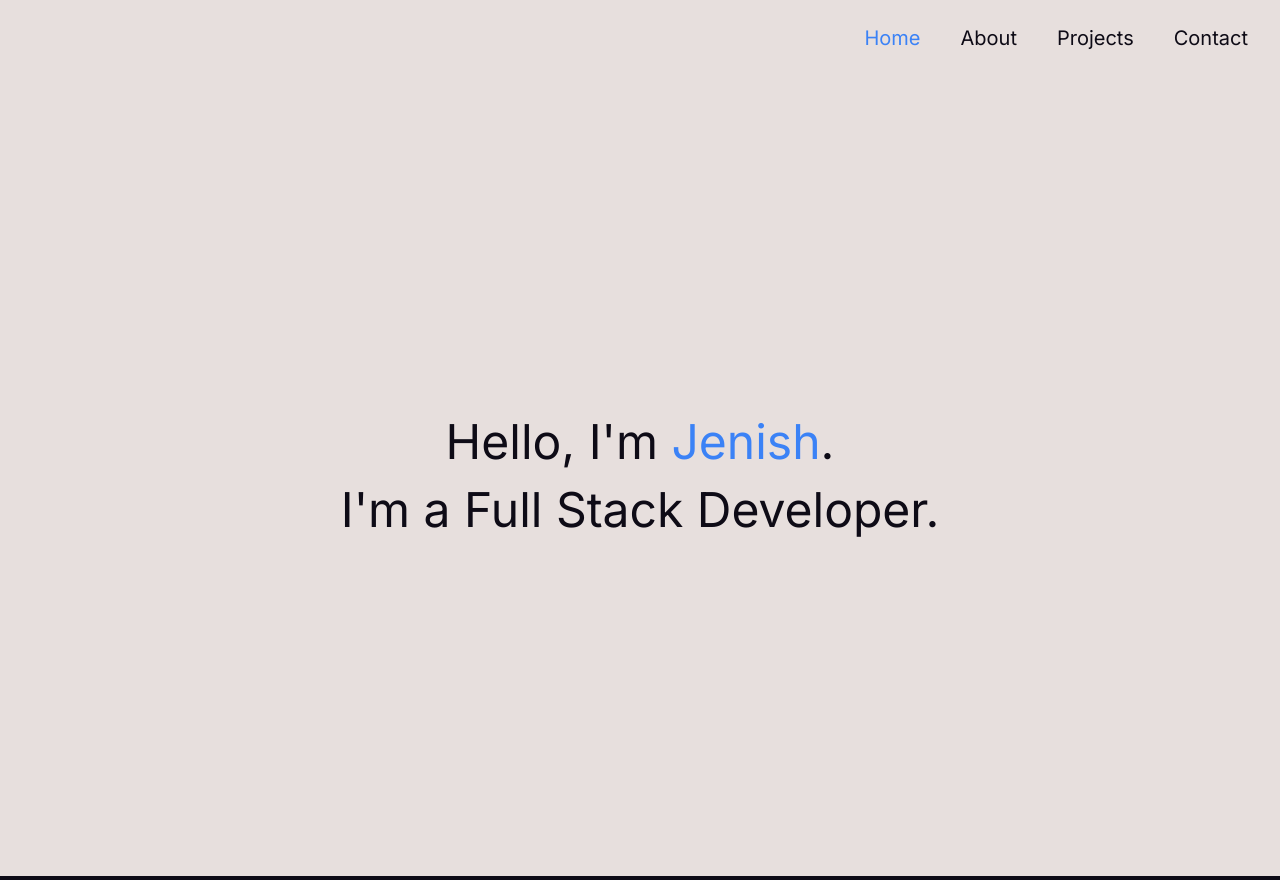
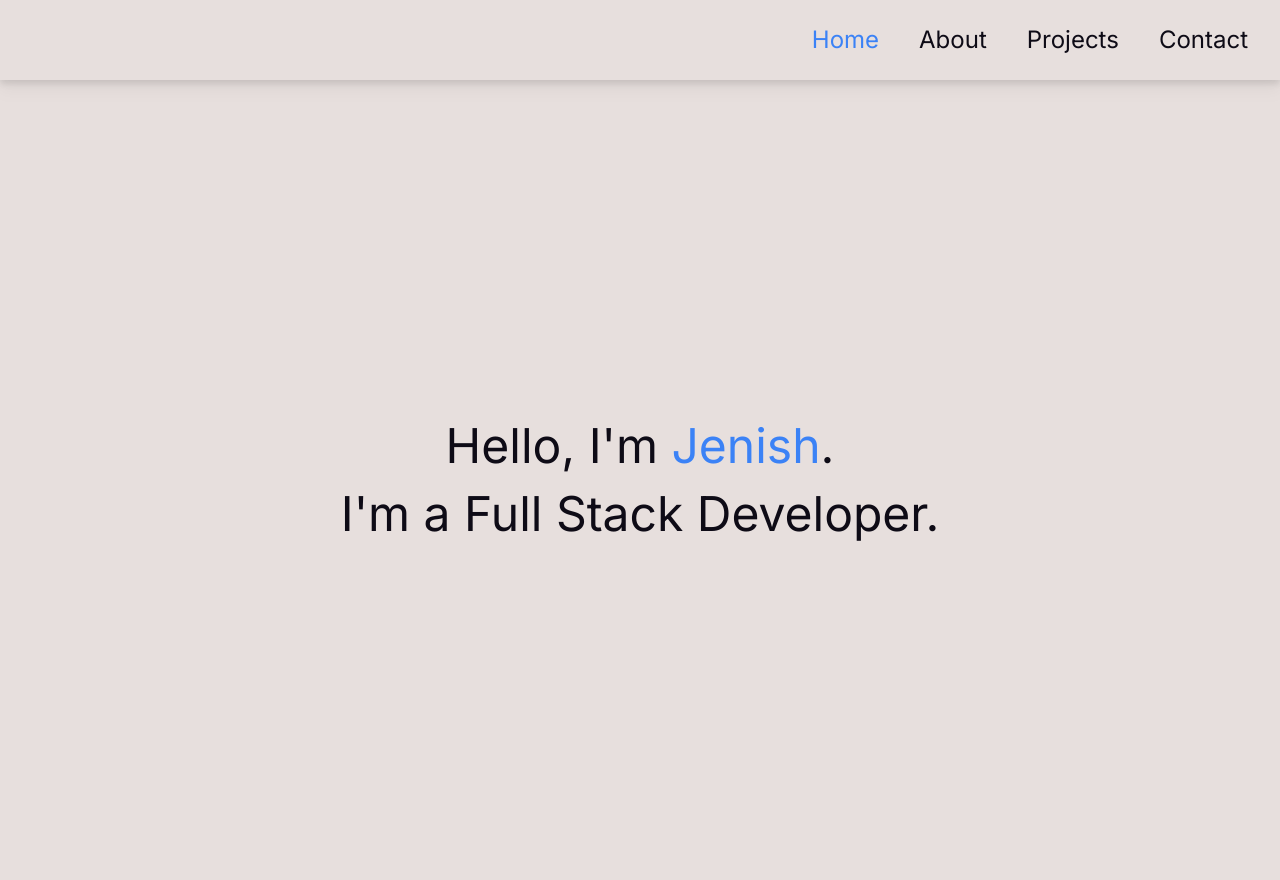
Before and after one commit to jenishpatel-jp/jenish-patel-portfolio, a Next.js app: page / in a window 1280 px wide. Built offline with nearby package versions, Linux system fonts and the light colour scheme.

Commit message:
Added drop shadow to the navigation bar

```diff
--- a/src/app/components/Navigation.tsx
+++ b/src/app/components/Navigation.tsx
@@ -12,11 +12,11 @@
     }
 
     return (
-        <div className='flex flex-row p-3 justify-end bg-stark text-void' >
-            <Link href={"/"} className={`nav ${isActive('/')}`}>Home</Link>
-            <Link href={"/about"} className={`nav ${isActive('/about')}`}>About</Link>
-            <Link href={"../projects"} className={`nav ${isActive('/projects')}`}>Projects</Link>
-            <Link href={"../contact"} className={`nav ${isActive('/contact')}`}>Contact</Link>
+        <div className='flex flex-row p-3 justify-end bg-stark text-void drop-shadow-lg ' >
+            <Link href={"/"} className={`nav ${isActive('/')} text-2xl`}>Home</Link>
+            <Link href={"/about"} className={`nav ${isActive('/about')} text-2xl`}>About</Link>
+            <Link href={"../projects"} className={`nav ${isActive('/projects')} text-2xl`}>Projects</Link>
+            <Link href={"../contact"} className={`nav ${isActive('/contact')} text-2xl`}>Contact</Link>
         </div>
     )
 }
--- a/src/app/globals.css
+++ b/src/app/globals.css
@@ -11,6 +11,61 @@
     @apply flex flex-col justify-between items-center text-white text-center
   }
 
+  :root {
+    --background: 0 0% 100%;
+    --foreground: 222.2 84% 4.9%;
+    --card: 0 0% 100%;
+    --card-foreground: 222.2 84% 4.9%;
+    --popover: 0 0% 100%;
+    --popover-foreground: 222.2 84% 4.9%;
+    --primary: 222.2 47.4% 11.2%;
+    --primary-foreground: 210 40% 98%;
+    --secondary: 210 40% 96.1%;
+    --secondary-foreground: 222.2 47.4% 11.2%;
+    --muted: 210 40% 96.1%;
+    --muted-foreground: 215.4 16.3% 46.9%;
+    --accent: 210 40% 96.1%;
+    --accent-foreground: 222.2 47.4% 11.2%;
+    --destructive: 0 84.2% 60.2%;
+    --destructive-foreground: 210 40% 98%;
+    --border: 214.3 31.8% 91.4%;
+    --input: 214.3 31.8% 91.4%;
+    --ring: 222.2 84% 4.9%;
+    --radius: 0.5rem;
+    --chart-1: 12 76% 61%;
+    --chart-2: 173 58% 39%;
+    --chart-3: 197 37% 24%;
+    --chart-4: 43 74% 66%;
+    --chart-5: 27 87% 67%;
+  }
+
+  .dark {
+    --background: 222.2 84% 4.9%;
+    --foreground: 210 40% 98%;
+    --card: 222.2 84% 4.9%;
+    --card-foreground: 210 40% 98%;
+    --popover: 222.2 84% 4.9%;
+    --popover-foreground: 210 40% 98%;
+    --primary: 210 40% 98%;
+    --primary-foreground: 222.2 47.4% 11.2%;
+    --secondary: 217.2 32.6% 17.5%;
+    --secondary-foreground: 210 40% 98%;
+    --muted: 217.2 32.6% 17.5%;
+    --muted-foreground: 215 20.2% 65.1%;
+    --accent: 217.2 32.6% 17.5%;
+    --accent-foreground: 210 40% 98%;
+    --destructive: 0 62.8% 30.6%;
+    --destructive-foreground: 210 40% 98%;
+    --border: 217.2 32.6% 17.5%;
+    --input: 217.2 32.6% 17.5%;
+    --ring: 212.7 26.8% 83.9%;
+    --chart-1: 220 70% 50%;
+    --chart-2: 160 60% 45%;
+    --chart-3: 30 80% 55%;
+    --chart-4: 280 65% 60%;
+    --chart-5: 340 75% 55%;
+  }
+
 }
 
 .underline-blue {
--- a/tailwind.config.ts
+++ b/tailwind.config.ts
@@ -7,6 +7,13 @@
     "./src/app/**/*.{js,ts,jsx,tsx,mdx}",
   ],
   theme: {
+    container: {
+      center: true,
+      padding: "2rem",
+      screens: {
+        "2xl": "1400px",
+      },
+    },
     extend: {
       backgroundImage: {
         "gradient-radial": "radial-gradient(var(--tw-gradient-stops))",
@@ -14,11 +21,35 @@
           "conic-gradient(from 180deg at 50% 50%, var(--tw-gradient-stops))",
       },
       colors: {
+        border: "hsl(var(--border))",
+        input: "hsl(var(--input))",
+        ring: "hsl(var(--ring))",
+        background: "hsl(var(--background))",
+        foreground: "hsl(var(--foreground))",
         'jewel':'#4717F6',
         'void':'#0E0B16',
         'fuchsia': '#A239CA',
         'stark':'#E7DFDD',
-      }
+      },
+      borderRadius: {
+        lg: "var(--radius)",
+        md: "calc(var(--radius) - 2px)",
+        sm: "calc(var(--radius) - 4px)",
+      },
+      keyframes: {
+        "accordion-down": {
+          from: { height: "0" },
+          to: { height: "var(--radix-accordion-content-height)" },
+        },
+        "accordion-up": {
+          from: { height: "var(--radix-accordion-content-height)" },
+          to: { height: "0" },
+        },
+      },
+      animation: {
+        "accordion-down": "accordion-down 0.2s ease-out",
+        "accordion-up": "accordion-up 0.2s ease-out",
+      },
     },
   },
   plugins: [require('daisyui')],
```
